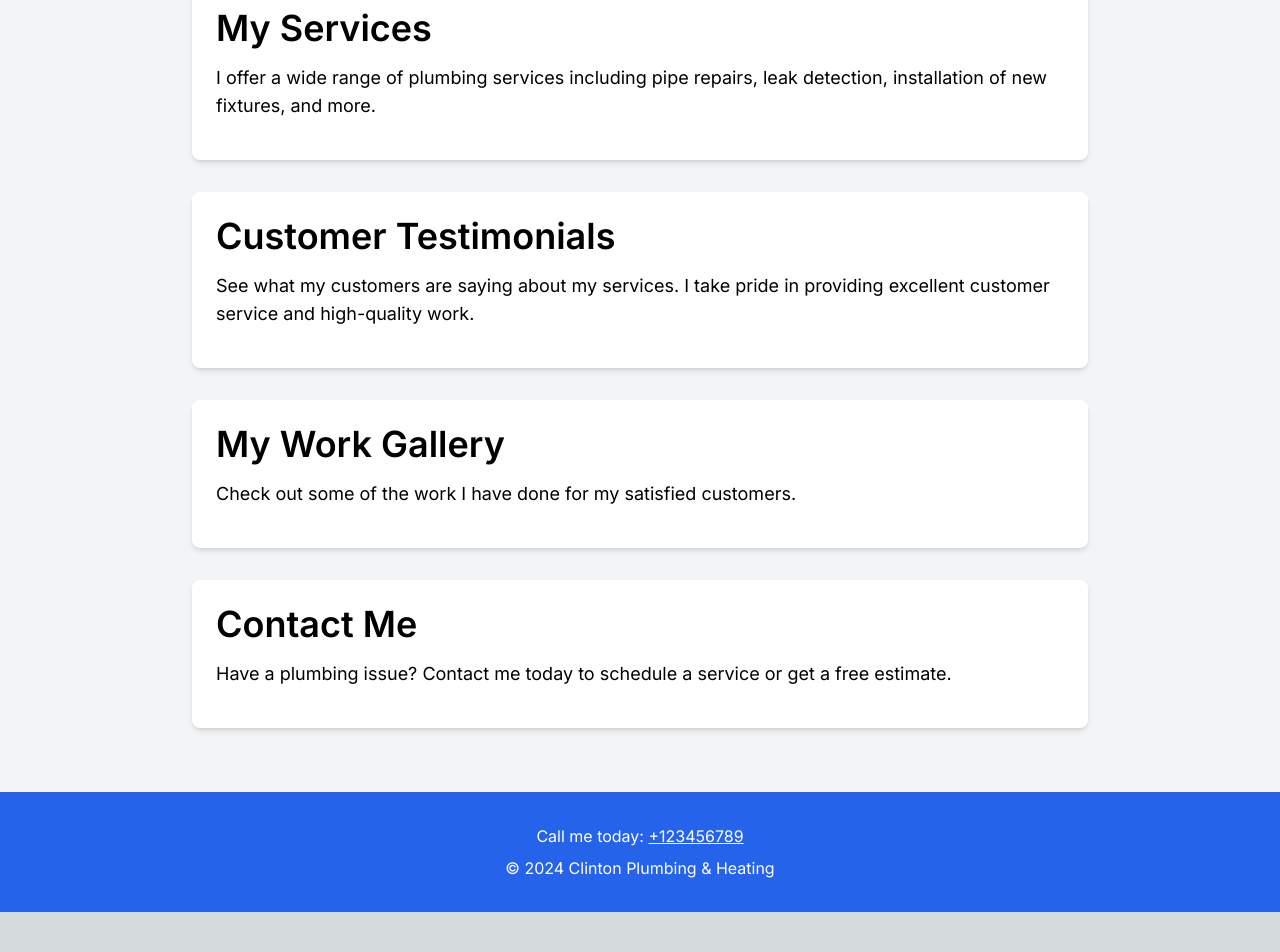
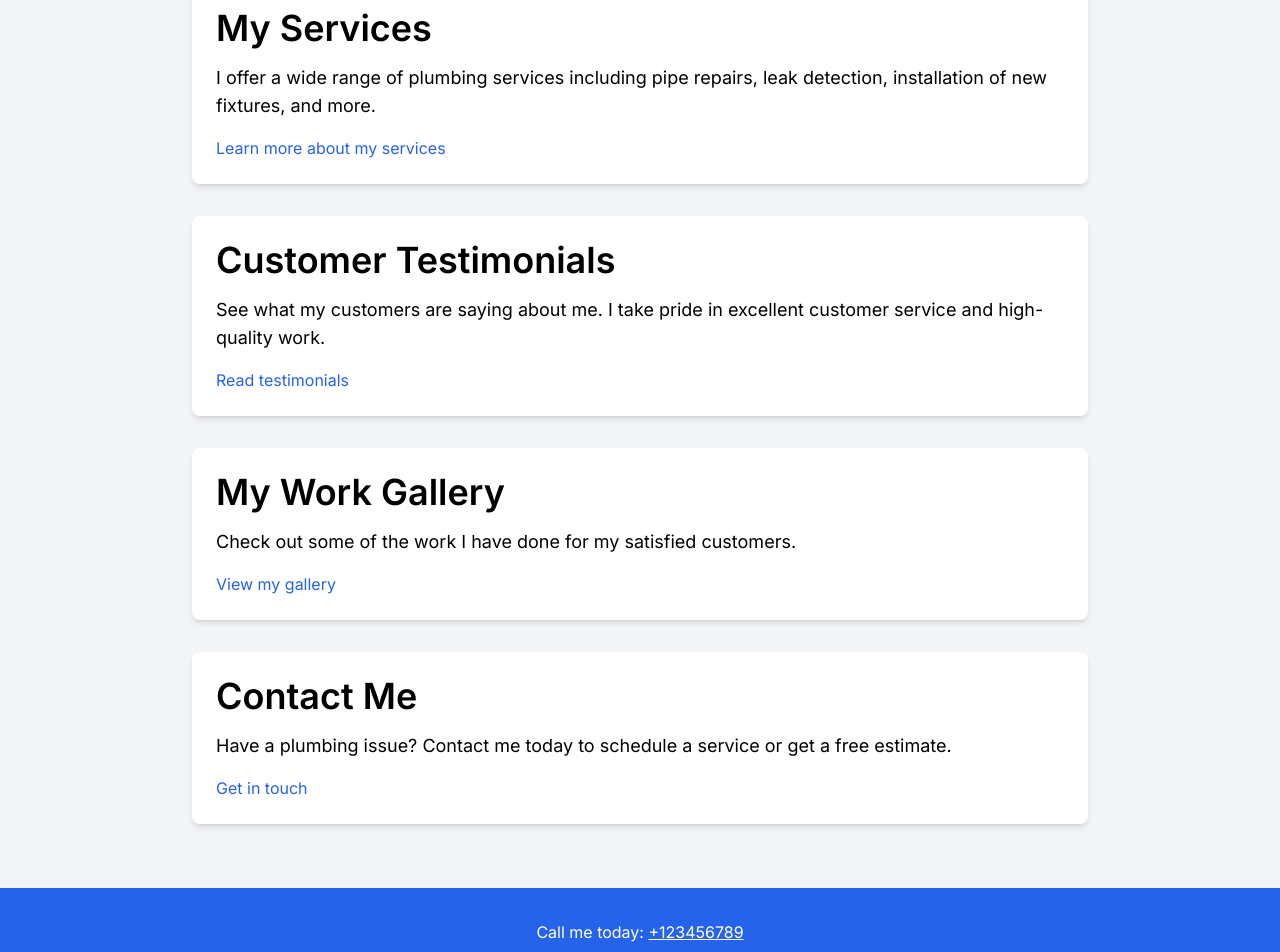
Before and after one commit to mcgrath-rory-23/nextjs-plumbing-and-heating, a Next.js app: page / in a window 1280 px wide. Shown: the part 260-1212 px from the top of the page. Before the commit the page ends 1172 px from the top, so only its background shows below. Built offline with nearby package versions, Linux system fonts and the light colour scheme.

Commit message:
Refactored all pages to remove <a> tags and use only the Link component for navigation.

```diff
--- a/components/Navigation.js
+++ b/components/Navigation.js
@@ -1,3 +1,4 @@
+import Link from 'next/link';
 import { motion } from 'framer-motion';
 
 export default function Navigation() {
@@ -5,9 +6,11 @@ export default function Navigation() {
     <nav className="flex justify-center space-x-8 py-4 bg-gray-100">
       {['about', 'services', 'gallery', 'testimonials', 'contact'].map((link) => (
         <motion.div whileHover={{ scale: 1.1 }} whileTap={{ scale: 0.9 }} key={link}>
-          <a href={`#${link}`} className="text-blue-600 hover:underline">
-            {link.charAt(0).toUpperCase() + link.slice(1)}
-          </a>
+          <Link href={`#${link}`}>
+            <span className="text-blue-600 hover:underline cursor-pointer">
+              {link.charAt(0).toUpperCase() + link.slice(1)}
+            </span>
+          </Link>
         </motion.div>
       ))}
     </nav>
--- a/pages/404.js
+++ b/pages/404.js
@@ -6,7 +6,7 @@ export default function Custom404() {
       <h1 className="text-5xl font-extrabold mb-4">Page Not Found</h1>
       <p className="text-lg mb-4">Sorry, we couldn&apos;t find the page you&apos;re looking for.</p>
       <Link href="/">
-        <a className="text-blue-600 hover:underline text-lg">Go back home</a>
+        <span className="text-blue-600 hover:underline text-lg cursor-pointer">Go back home</span>
       </Link>
     </div>
   );
--- a/pages/_error.js
+++ b/pages/_error.js
@@ -8,8 +8,8 @@ function Error({ statusCode }) {
         ? `An error ${statusCode} occurred on server`
         : 'An error occurred on client'}
       <div style={{ marginTop: 20 }}>
-        <Link href="/" legacyBehavior>
-          <a>Go back home</a>
+        <Link href="/">
+          <span className="text-blue-600 hover:underline cursor-pointer">Go back home</span>
         </Link>
       </div>
     </div>
--- a/pages/gallery.js
+++ b/pages/gallery.js
@@ -7,9 +7,9 @@ export default function Gallery() {
       <Navigation />
       <main className="flex flex-col items-center p-8 bg-gray-100 flex-1">
         <section className="max-w-4xl w-full mb-8 bg-white p-6 rounded-lg shadow-md">
-          <h1 className="text-5xl font-extrabold mb-4">Our Work Gallery</h1>
+          <h1 className="text-5xl font-extrabold mb-4">My Work Gallery</h1>
           <p className="text-lg mb-4">
-            Check out some of the work we have done for our satisfied customers.
+            Check out some of the work I have done for my satisfied customers.
           </p>
           <div className="grid grid-cols-1 md:grid-cols-2 lg:grid-cols-3 gap-4">
             {[1, 2, 3, 4, 5, 6].map((num) => (
--- a/pages/index.js
+++ b/pages/index.js
@@ -1,3 +1,4 @@
+import Link from 'next/link';
 import Navigation from '../components/Navigation';
 
 export default function Home() {
@@ -5,7 +6,7 @@ export default function Home() {
     <div className="min-h-screen flex flex-col">
       <header className="flex flex-col items-center justify-center py-8 bg-blue-600 text-white">
         <h1 className="text-5xl font-extrabold">Welcome to Clinton Plumbing & Heating</h1>
-        <p className="text-xl mt-4">Reliable plumbing services by a dedicated professional</p>
+        <p className="text-xl mt-4">Reliable plumbing services in your area</p>
       </header>
 
       <Navigation />
@@ -16,13 +17,19 @@ export default function Home() {
           <p className="text-lg mb-4">
             I offer a wide range of plumbing services including pipe repairs, leak detection, installation of new fixtures, and more.
           </p>
+          <Link href="/services">
+            <span className="text-blue-600 hover:underline cursor-pointer">Learn more about my services</span>
+          </Link>
         </section>
 
         <section id="testimonials" className="max-w-4xl w-full mb-8 bg-white p-6 rounded-lg shadow-md">
           <h2 className="text-4xl font-semibold mb-4">Customer Testimonials</h2>
           <p className="text-lg mb-4">
-            See what my customers are saying about my services. I take pride in providing excellent customer service and high-quality work.
+            See what my customers are saying about me. I take pride in excellent customer service and high-quality work.
           </p>
+          <Link href="/testimonials">
+            <span className="text-blue-600 hover:underline cursor-pointer">Read testimonials</span>
+          </Link>
         </section>
 
         <section id="gallery" className="max-w-4xl w-full mb-8 bg-white p-6 rounded-lg shadow-md">
@@ -30,6 +37,9 @@ export default function Home() {
           <p className="text-lg mb-4">
             Check out some of the work I have done for my satisfied customers.
           </p>
+          <Link href="/gallery">
+            <span className="text-blue-600 hover:underline cursor-pointer">View my gallery</span>
+          </Link>
         </section>
 
         <section id="contact" className="max-w-4xl w-full mb-8 bg-white p-6 rounded-lg shadow-md">
@@ -37,11 +47,14 @@ export default function Home() {
           <p className="text-lg mb-4">
             Have a plumbing issue? Contact me today to schedule a service or get a free estimate.
           </p>
+          <Link href="/contact">
+            <span className="text-blue-600 hover:underline cursor-pointer">Get in touch</span>
+          </Link>
         </section>
       </main>
 
       <footer className="flex flex-col items-center py-8 bg-blue-600 text-white">
-        <p className="mb-2">Call me today: <a href="tel:+123456789" className="underline">+123456789</a></p>
+        <p className="mb-2">Call me today: <Link href="tel:+123456789"><span className="underline cursor-pointer">+123456789</span></Link></p>
         <p>&copy; 2024 Clinton Plumbing & Heating</p>
       </footer>
     </div>
--- a/pages/services.js
+++ b/pages/services.js
@@ -6,9 +6,9 @@ export default function Services() {
       <Navigation />
       <main className="flex flex-col items-center p-8 bg-gray-100 flex-1">
         <section className="max-w-4xl w-full mb-8 bg-white p-6 rounded-lg shadow-md">
-          <h1 className="text-5xl font-extrabold mb-4">Our Services</h1>
+          <h1 className="text-5xl font-extrabold mb-4">My Services</h1>
           <p className="text-lg mb-4">
-            We offer a wide range of plumbing services including pipe repairs, leak detection, installation of new fixtures, and more.
+            I offer a wide range of plumbing services including pipe repairs, leak detection, installation of new fixtures, and more.
           </p>
         </section>
       </main>
```
